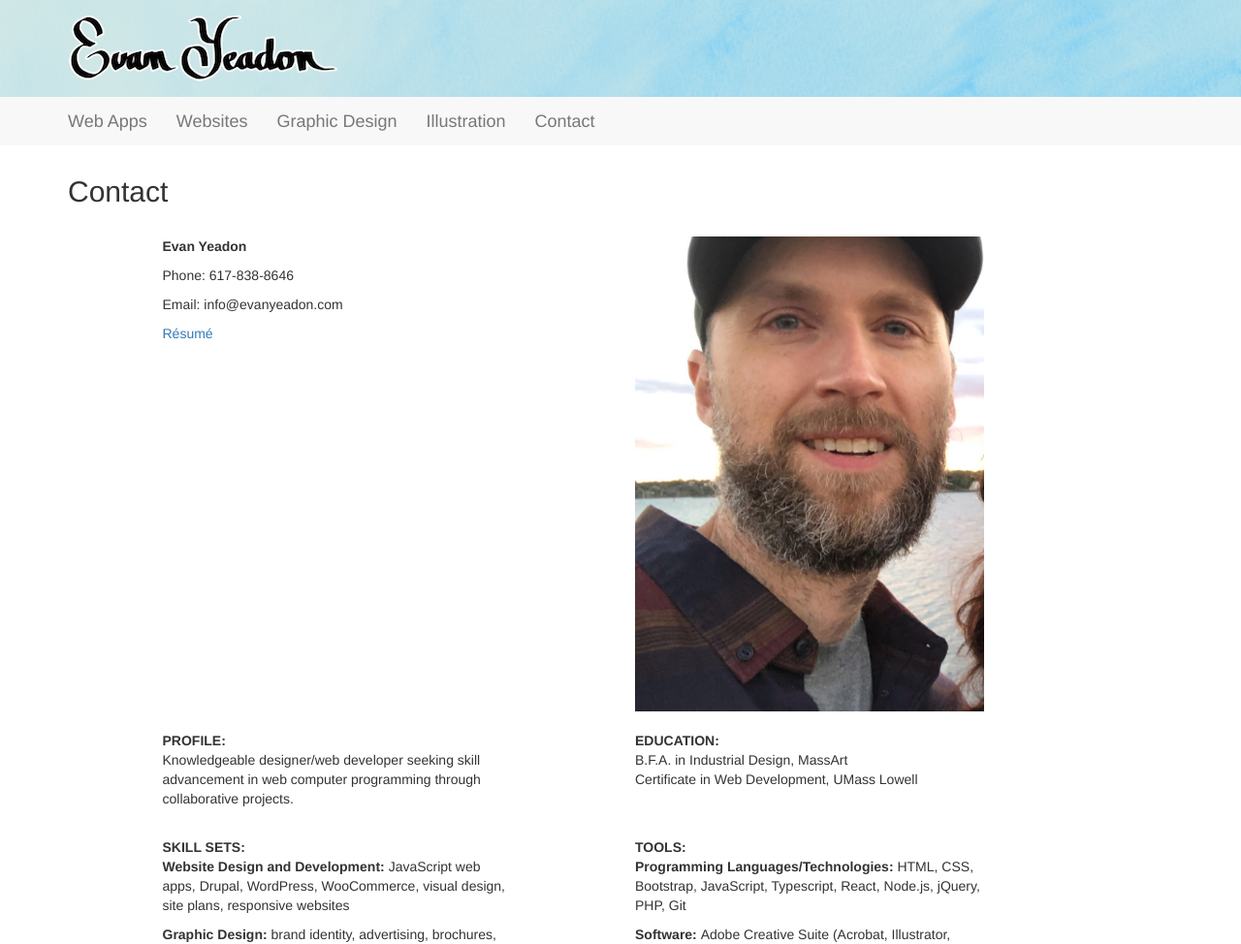
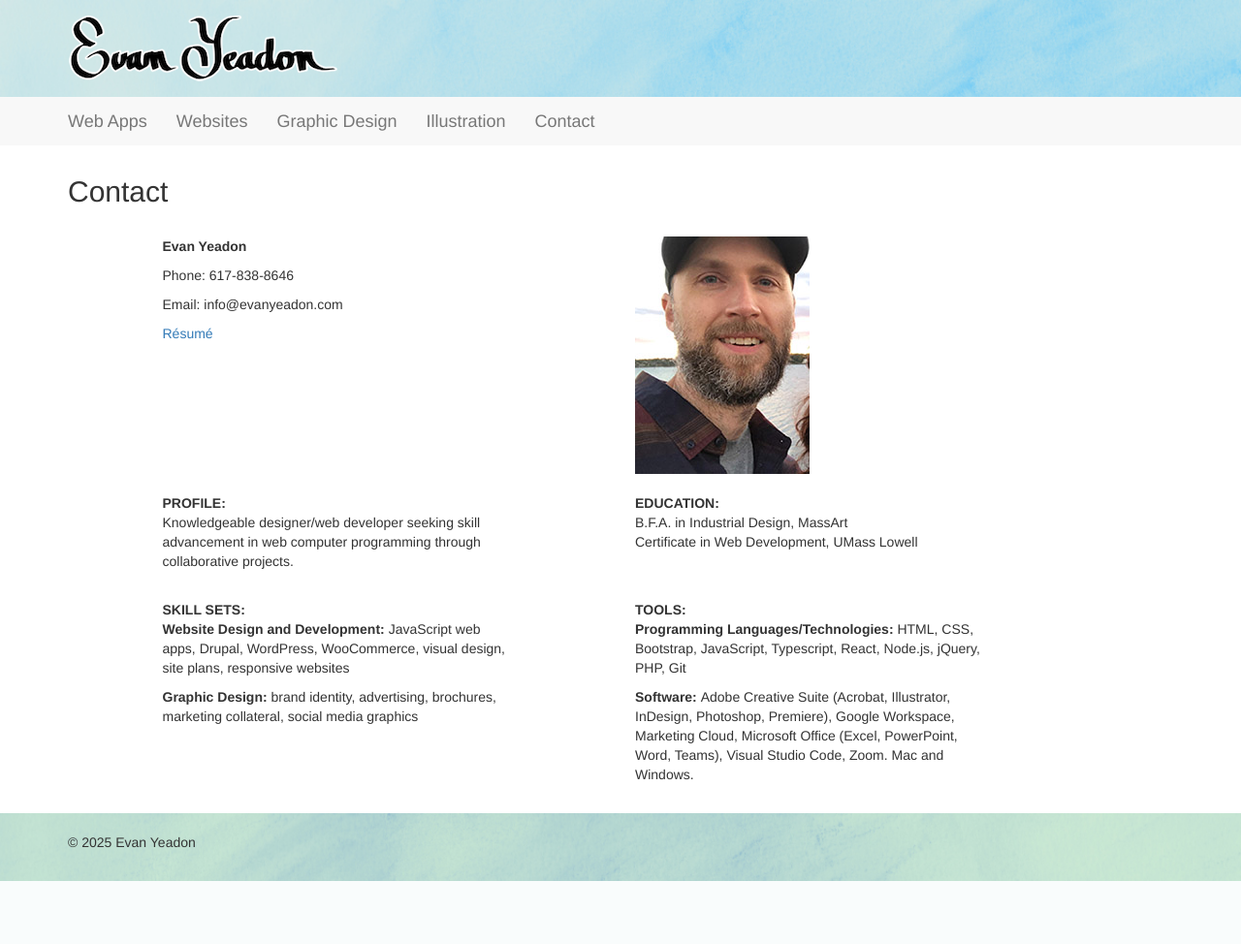
Before and after one commit to eyeadon/ey_website_bootstrap, a PHP site: page /contact.php in a window 1280 px wide. Shown: the top 974 px of the page at 97% size. After the commit the page ends 909 px from the top, so only its background shows below. Run offline with PHP 8.4, Linux system fonts and the light colour scheme.

Commit message:
image size change

```diff
--- a/contact.php
+++ b/contact.php
@@ -26,7 +26,7 @@ require_once('header_and_nav.php');
         <p><a href="docs/Evan_Yeadon_Resume.pdf" target="_blank">R&eacute;sum&eacute;</a></p>
       </div>
       <div class="col-md-offset-1 col-md-4">
-        <img src="images/evan-portrait.jpg" alt="evan smiling by an ocean scene" class="img-responsive" />
+        <img src="images/evan-portrait.jpg" alt="evan smiling by an ocean scene" class="" width="180px" />
       </div>
 
     </div>
```
Also changed, not shown: images/evan-portrait.jpg.
